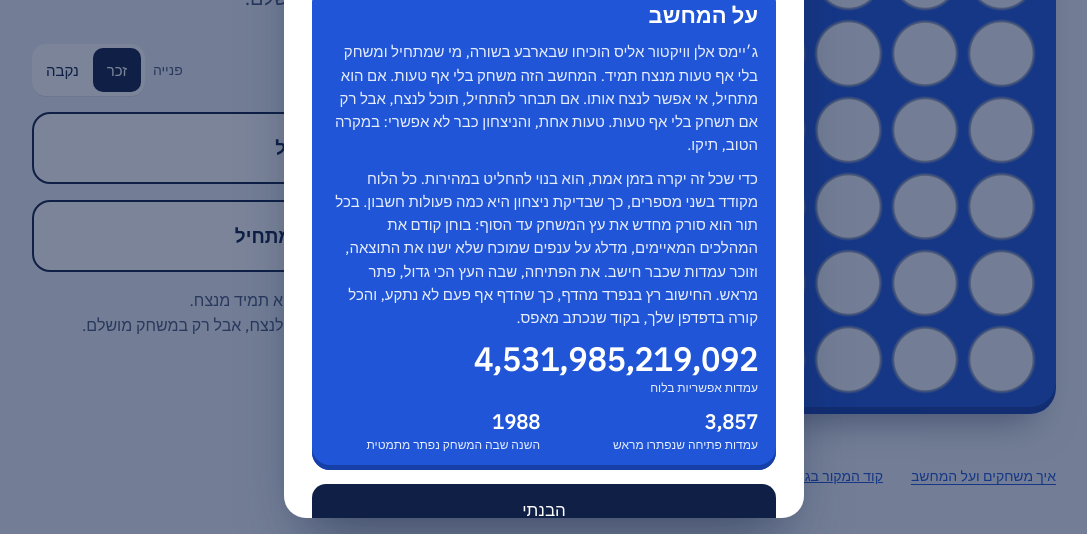
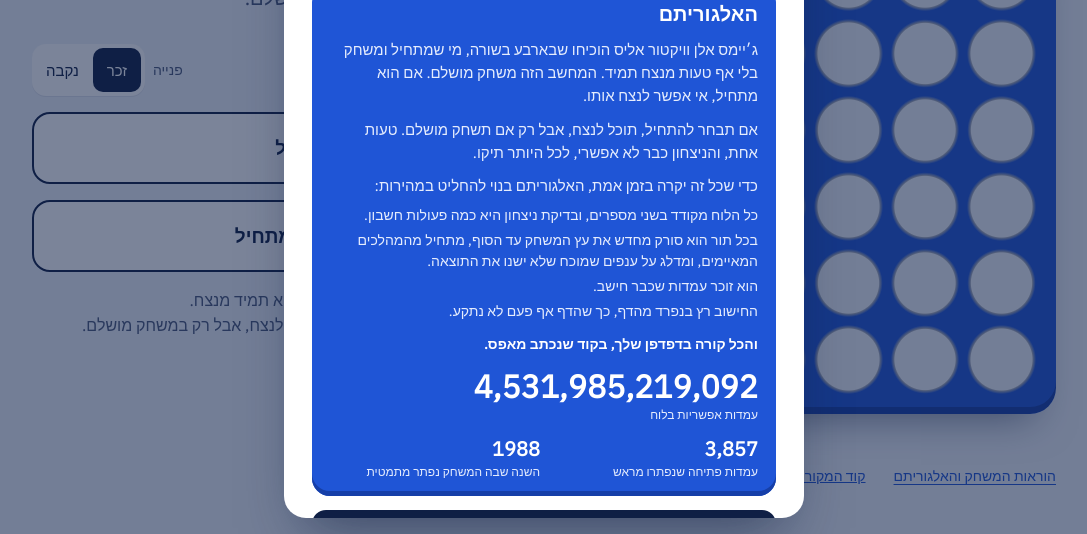
Before and after one commit to gilad-benshlomo/connect-four-solver, a website built with Vite: page index.html in a window 1280 px wide. Shown: the part 266-800 px from the top of the page, without its empty margins (96-1183 px from the left). Built offline with nearby package versions, Linux system fonts and the light colour scheme; a web font is replaced by a local one.

Commit message:
Reword the rules window: rules of the game, and the algorithm
"How to play" becomes "Rules of the game" and "About the computer"
becomes "The algorithm", in the window and in the footer link. The
panel now has three short paragraphs (the proof and the perfect play,
then, on its own, what it means for a player who goes first), and the
ways the algorithm decides fast as a list without bullets. The two
headings are the same size.

```diff
--- a/src/style.css
+++ b/src/style.css
@@ -761,7 +761,8 @@ a:hover {
 
 .rules-title {
   margin: 0;
-  font-size: 24px;
+  font-size: 20px;
+  line-height: 1.2;
   font-weight: 700;
 }
 
@@ -806,7 +807,7 @@ a:hover {
 
 .about-title {
   margin: 0;
-  font-size: 22px;
+  font-size: 20px;
   line-height: 1.2;
   font-weight: 700;
 }
@@ -822,6 +823,26 @@ a:hover {
 
 .about-text p {
   margin: 0;
+}
+
+/* One point per line, without bullets. */
+.about-points {
+  margin: -4px 0 0;
+  padding: 0;
+  list-style: none;
+  display: flex;
+  flex-direction: column;
+  gap: 4px;
+  font-size: 14px;
+  line-height: 1.5;
+  color: #e6edfd;
+}
+
+.about-closing {
+  margin: 0;
+  font-size: 14px;
+  line-height: 1.55;
+  font-weight: 600;
 }
 
 .about-stats {
--- a/src/ui/rulesDialog.ts
+++ b/src/ui/rulesDialog.ts
@@ -1,6 +1,6 @@
 /**
- * The "How to play" window: the rules in four lines, and a panel about the
- * computer. It is a native <dialog> opened as a modal, so the browser keeps
+ * The rules window: the rules in four lines, and a panel about the
+ * algorithm. It is a native <dialog> opened as a modal, so the browser keeps
  * the keyboard focus inside it and closes it with Escape.
  */
 import { h } from './dom';
@@ -17,6 +17,8 @@ export class RulesDialog {
   private readonly rules = h('ul', { class: 'rules-list' });
   private readonly aboutTitle = h('h3', { class: 'about-title', id: 'about-title' });
   private readonly aboutText = h('div', { class: 'about-text' });
+  private readonly aboutPoints = h('ul', { class: 'about-points' });
+  private readonly aboutClosing = h('p', { class: 'about-closing' });
   private readonly stats = h('dl', { class: 'about-stats' });
   private readonly gotItButton = h('button', { type: 'button', class: 'primary-button' });
 
@@ -27,7 +29,7 @@ export class RulesDialog {
       { class: 'rules', 'aria-labelledby': 'rules-title', tabindex: '-1' },
       h('div', { class: 'rules-head' }, this.title, this.closeButton),
       this.rules,
-      h('section', { class: 'about', 'aria-labelledby': 'about-title' }, this.aboutTitle, this.aboutText, this.stats),
+      h('section', { class: 'about', 'aria-labelledby': 'about-title' }, this.aboutTitle, this.aboutText, this.aboutPoints, this.aboutClosing, this.stats),
       this.gotItButton,
     );
     this.closeButton.addEventListener('click', () => this.root.close());
@@ -57,6 +59,8 @@ export class RulesDialog {
     this.rules.replaceChildren(...strings.rules.map((rule) => h('li', {}, rule)));
     this.aboutTitle.textContent = strings.aboutTitle;
     this.aboutText.replaceChildren(...strings.aboutText.map((paragraph) => h('p', {}, paragraph)));
+    this.aboutPoints.replaceChildren(...strings.aboutPoints.map((point) => h('li', {}, point)));
+    this.aboutClosing.textContent = strings.aboutClosing;
     this.stats.replaceChildren(
       ...strings.stats.map((stat) => h('div', { class: 'stat' }, h('dt', {}, stat.label), h('dd', {}, stat.value))),
     );
--- a/src/ui/strings.ts
+++ b/src/ui/strings.ts
@@ -60,8 +60,12 @@ export type Strings = {
   rulesTitle: string;
   rules: string[];
   aboutTitle: string;
-  /** Two paragraphs: what the computer can do, then how it is built to do it fast. */
-  aboutText: readonly [string, string];
+  /** Three paragraphs: what the computer can do, what that means for the player, and the line that opens the list of how it is built to do it fast. */
+  aboutText: readonly [string, string, string];
+  /** How the algorithm is built to decide fast, one point per line. */
+  aboutPoints: readonly string[];
+  /** The line after the points. */
+  aboutClosing: string;
   stats: Stat[];
   gotIt: string;
   close: string;
@@ -111,19 +115,27 @@ const en: Strings = {
   boardLabel: 'Game board',
   dropInColumn: (column) => `Drop a disc in column ${column}`,
 
-  howToPlay: 'How to play & about the computer',
-  rulesTitle: 'How to play',
+  howToPlay: 'Rules & the algorithm',
+  rulesTitle: 'Rules of the game',
   rules: [
     'Two players take turns dropping discs into one of the seven columns.',
     'A disc falls to the lowest free space in its column.',
     'The first to line up four discs in a row, a column or a diagonal wins.',
     'If the board fills up with no line of four, it’s a draw.',
   ],
-  aboutTitle: 'About the computer',
+  aboutTitle: 'The algorithm',
   aboutText: [
-    'James D. Allen and Victor Allis proved that in Connect Four, the player who goes first and never makes a mistake always wins. This computer never makes a mistake. If it goes first, you can’t beat it. If you choose to go first, you can win, but only if you play without a single mistake. One mistake, and the win is gone: at best, a draw.',
-    'For all this to happen in real time, it’s built to decide fast. The whole board is encoded in two numbers, so checking for a win takes a few arithmetic operations. On every turn it searches the game tree again, to the end: trying the most threatening moves first, skipping branches that provably can’t change the result, and remembering positions it has already worked out. The opening, where the tree is largest, was solved in advance. The search runs apart from the page, so the page never freezes, and it all happens in your browser, in code written from scratch.',
+    'James D. Allen and Victor Allis proved that in Connect Four, the player who goes first and never makes a mistake always wins. This computer plays perfectly. If it goes first, you can’t beat it.',
+    'If you choose to go first, you can win, but only if you play perfectly. One mistake, and the win is gone: at most, a draw.',
+    'For all this to happen in real time, the algorithm is built to decide fast:',
   ],
+  aboutPoints: [
+    'The whole board is encoded in two numbers, so checking for a win takes a few arithmetic operations.',
+    'On every turn it searches the game tree again, to the end, trying the most threatening moves first and skipping branches that provably can’t change the result.',
+    'It remembers positions it has already worked out.',
+    'The search runs apart from the page, so the page never freezes.',
+  ],
+  aboutClosing: 'And it all happens in your browser, in code written from scratch.',
   stats: [
     { value: '4,531,985,219,092', label: 'possible positions on the board' },
     { value: '3,857', label: 'opening positions solved in advance' },
@@ -174,19 +186,27 @@ const heMasculine: Strings = {
   boardLabel: 'לוח המשחק',
   dropInColumn: (column) => `הטלת דיסקית לעמודה ${column}`,
 
-  howToPlay: 'איך משחקים ועל המחשב',
-  rulesTitle: 'איך משחקים',
+  howToPlay: 'הוראות המשחק והאלגוריתם',
+  rulesTitle: 'הוראות המשחק',
   rules: [
     'שני שחקנים מטילים דיסקיות לסירוגין לאחת משבע העמודות.',
     'הדיסקית נופלת למקום הפנוי הנמוך ביותר בעמודה.',
     'מנצח מי שיוצר ראשון רצף של ארבע דיסקיות: בשורה, בטור או באלכסון.',
     'אם הלוח מתמלא בלי רצף, זה תיקו.',
   ],
-  aboutTitle: 'על המחשב',
+  aboutTitle: 'האלגוריתם',
   aboutText: [
-    'ג׳יימס אלן וויקטור אליס הוכיחו שבארבע בשורה, מי שמתחיל ומשחק בלי אף טעות מנצח תמיד. המחשב הזה משחק בלי אף טעות. אם הוא מתחיל, אי אפשר לנצח אותו. אם תבחר להתחיל, תוכל לנצח, אבל רק אם תשחק בלי אף טעות. טעות אחת, והניצחון כבר לא אפשרי: במקרה הטוב, תיקו.',
-    'כדי שכל זה יקרה בזמן אמת, הוא בנוי להחליט במהירות. כל הלוח מקודד בשני מספרים, כך שבדיקת ניצחון היא כמה פעולות חשבון. בכל תור הוא סורק מחדש את עץ המשחק עד הסוף: בוחן קודם את המהלכים המאיימים, מדלג על ענפים שמוכח שלא ישנו את התוצאה, וזוכר עמדות שכבר חישב. את הפתיחה, שבה העץ הכי גדול, פתר מראש. החישוב רץ בנפרד מהדף, כך שהדף אף פעם לא נתקע, והכל קורה בדפדפן שלך, בקוד שנכתב מאפס.',
+    'ג׳יימס אלן וויקטור אליס הוכיחו שבארבע בשורה, מי שמתחיל ומשחק בלי אף טעות מנצח תמיד. המחשב הזה משחק מושלם. אם הוא מתחיל, אי אפשר לנצח אותו.',
+    'אם תבחר להתחיל, תוכל לנצח, אבל רק אם תשחק מושלם. טעות אחת, והניצחון כבר לא אפשרי, לכל היותר תיקו.',
+    'כדי שכל זה יקרה בזמן אמת, האלגוריתם בנוי להחליט במהירות:',
   ],
+  aboutPoints: [
+    'כל הלוח מקודד בשני מספרים, ובדיקת ניצחון היא כמה פעולות חשבון.',
+    'בכל תור הוא סורק מחדש את עץ המשחק עד הסוף, מתחיל מהמהלכים המאיימים, ומדלג על ענפים שמוכח שלא ישנו את התוצאה.',
+    'הוא זוכר עמדות שכבר חישב.',
+    'החישוב רץ בנפרד מהדף, כך שהדף אף פעם לא נתקע.',
+  ],
+  aboutClosing: 'והכל קורה בדפדפן שלך, בקוד שנכתב מאפס.',
   stats: [
     { value: '4,531,985,219,092', label: 'עמדות אפשריות בלוח' },
     { value: '3,857', label: 'עמדות פתיחה שנפתרו מראש' },
@@ -228,8 +248,9 @@ const heFeminine: Strings = {
     'כל הכבוד, את כמעט שם. תיקו אומר שלא עשית אף מהלך מפסיד במשך כל המשחק. רק משחק מושלם משיג יותר.',
   you: 'את',
   aboutText: [
-    'ג׳יימס אלן וויקטור אליס הוכיחו שבארבע בשורה, מי שמתחיל ומשחק בלי אף טעות מנצח תמיד. המחשב הזה משחק בלי אף טעות. אם הוא מתחיל, אי אפשר לנצח אותו. אם תבחרי להתחיל, תוכלי לנצח, אבל רק אם תשחקי בלי אף טעות. טעות אחת, והניצחון כבר לא אפשרי: במקרה הטוב, תיקו.',
-    heMasculine.aboutText[1],
+    heMasculine.aboutText[0],
+    'אם תבחרי להתחיל, תוכלי לנצח, אבל רק אם תשחקי מושלם. טעות אחת, והניצחון כבר לא אפשרי, לכל היותר תיקו.',
+    heMasculine.aboutText[2],
   ],
 };
 
```
Also changed, not shown: src/ui/strings.test.ts (+15 -4 lines).
